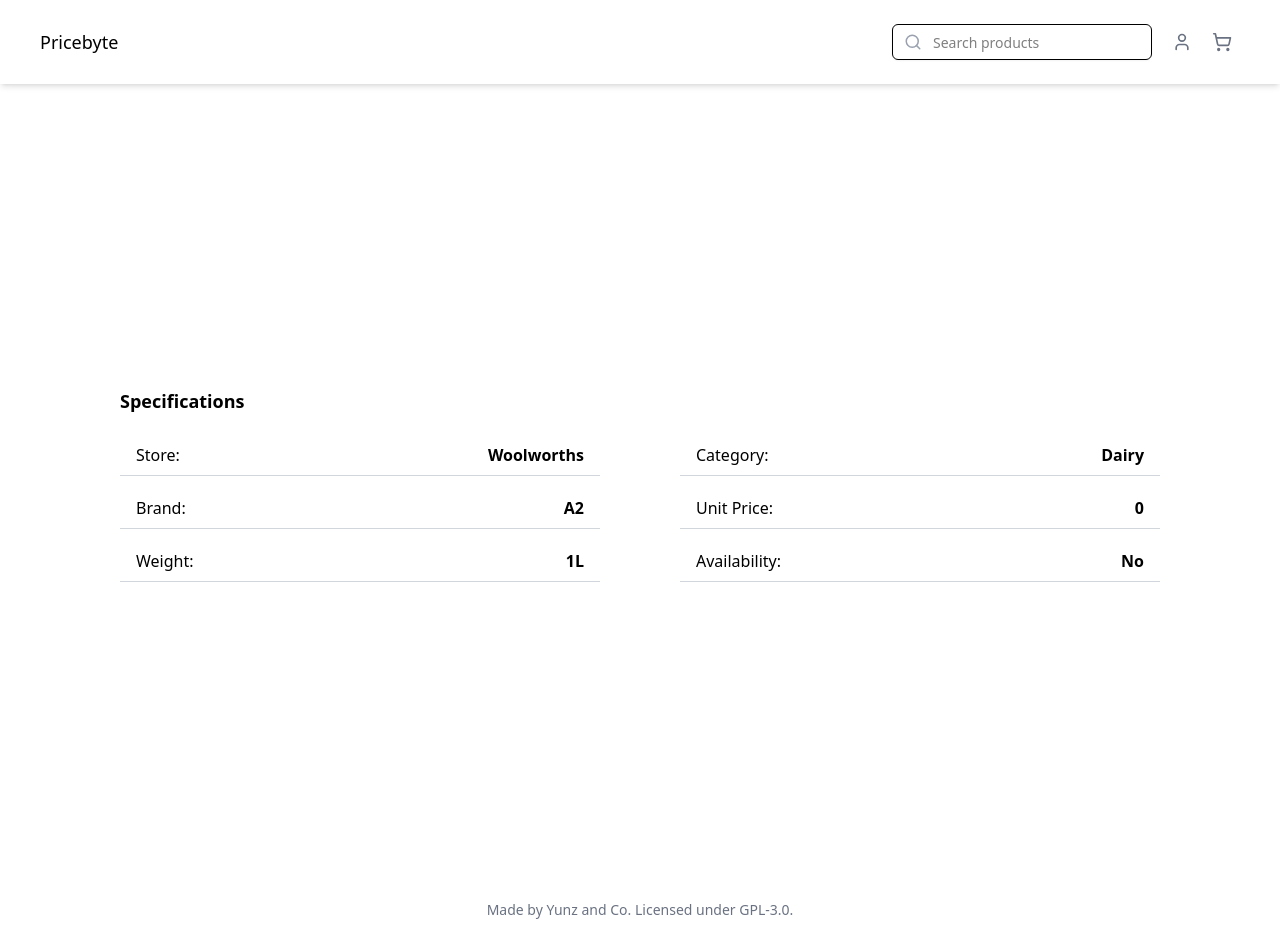
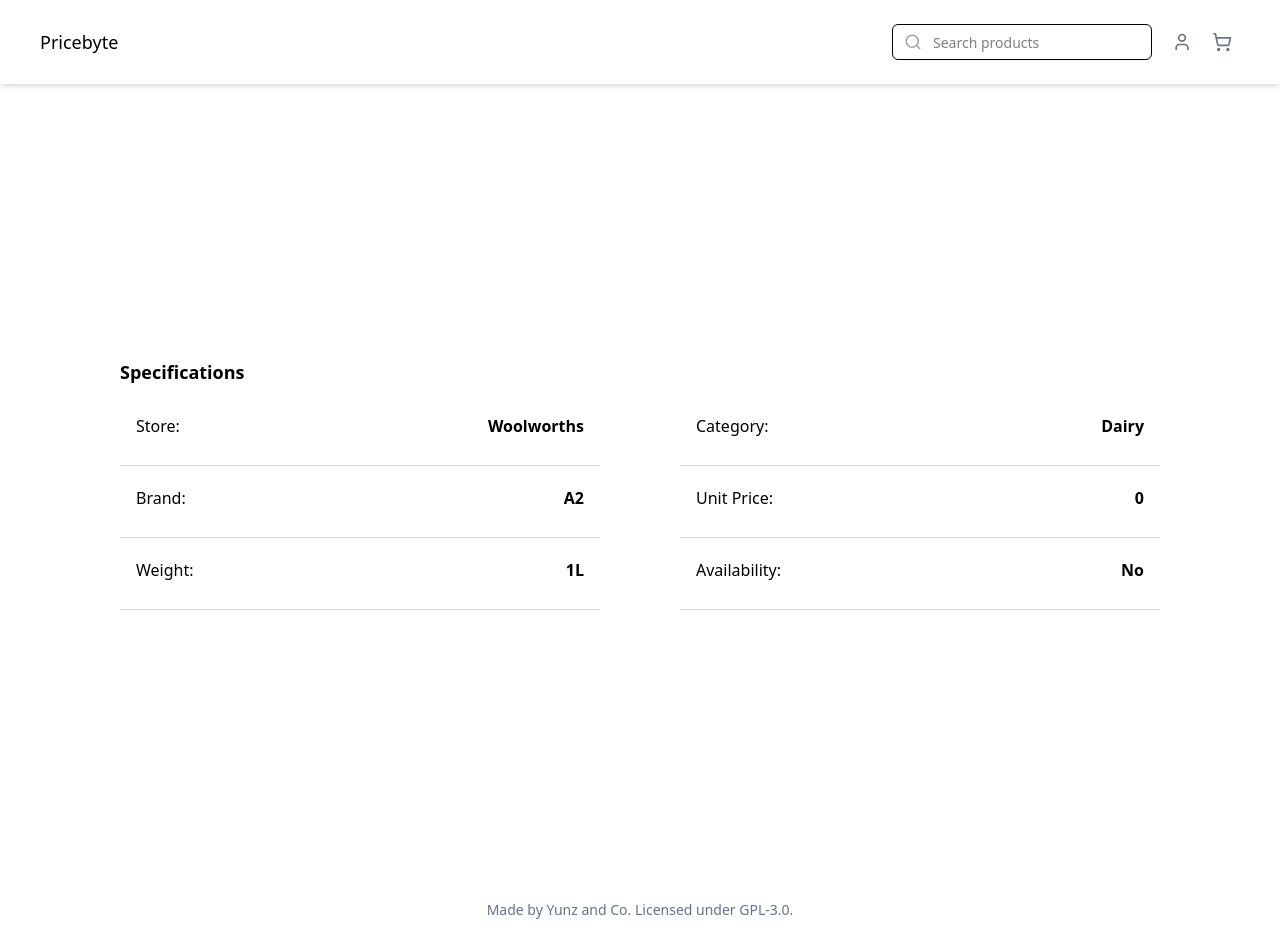
Before and after one commit to yunz-dev/pricebyte, a React (Vite) app in the folder frontend/: page / in a window 1280 px wide. Built offline with nearby package versions, Linux system fonts and the light colour scheme.

Commit message:
change: resize components to fit logos

```diff
--- a/frontend/src/components/productSpecs.tsx
+++ b/frontend/src/components/productSpecs.tsx
@@ -25,7 +25,7 @@
       <p className="text-lg font-bold">Specifications</p>
       <div className="grid grid-cols-2 w-full gap-x-20 gap-y-3">
         {Object.entries(data).map(([key, value]) => (
-          <div key={key} className="flex justify-between px-4 py-2 border-b border-gray-300">
+          <div key={key} className="flex justify-between min-h-[60px] px-4 py-2 border-b border-gray-300">
             <span className="capitalize">{key.replace(/([A-Z])/g, " $1")}:</span>
             <span className="font-semibold" >{typeof value === "boolean" ? (value ? "Yes" : "No") : value}</span>
           </div>
--- a/frontend/src/pages/productPage.tsx
+++ b/frontend/src/pages/productPage.tsx
@@ -5,7 +5,7 @@
 function ProductPage() {
 
   return (
-    <div className="flex flex-col w-full gap-20"> {/* Main Container */}
+    <div className="flex flex-col w-full gap-25 mb-50"> {/* Main Container */}
       <ProductBody />
       <PriceComparison />
       <ProductSpecs />
```
